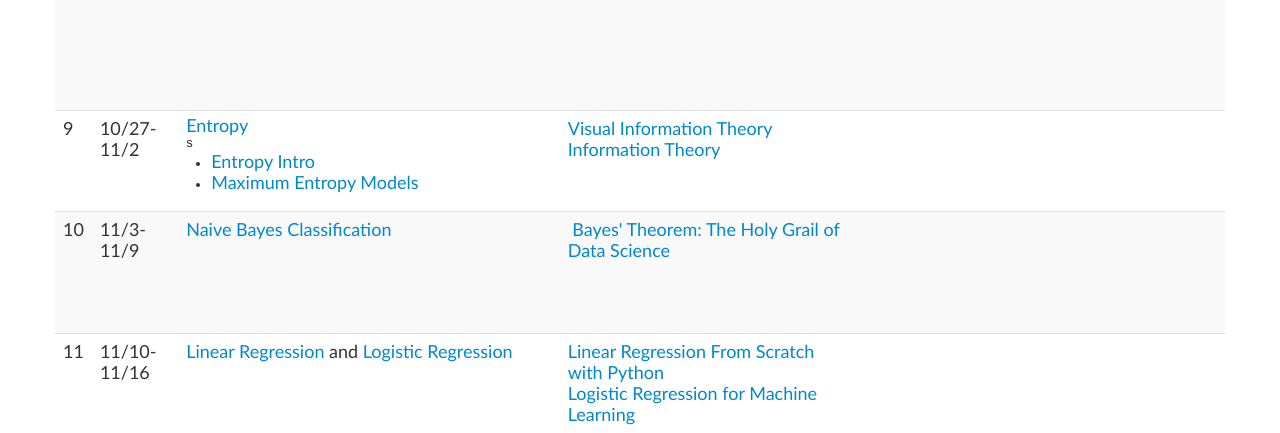
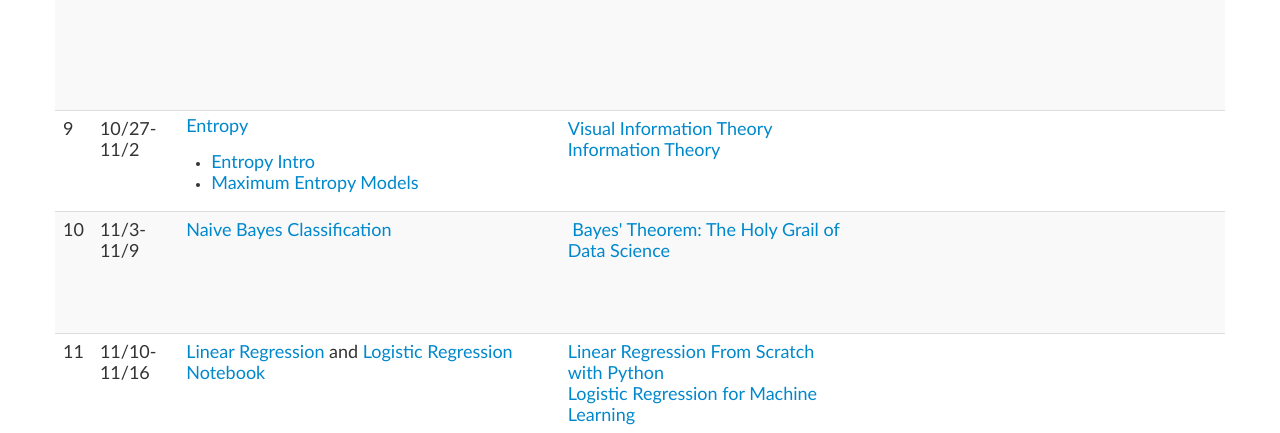
Before and after one commit to hpshin/LanguageAndComputer, a plain HTML site: page index.html in a window 1280 px wide. Shown: the part 3797-4230 px from the top of the page. Drawn offline with Linux system fonts and the light colour scheme.

Commit message:
notebook added

```diff
--- a/index.html
+++ b/index.html
@@ -125,9 +125,11 @@
 
 
 
+
                       and Language Processing (3rd ed. Draft)</a></font></font></li>
               <li><font face="Trebuchet MS" size="+1"><font size="+1"><font
                       size="+1"><a href="http://www.nltk.org/book/">Natural
+
 
 
 
@@ -247,6 +249,7 @@ href="https://medium.com/@ageitgey/natural-language-processing-is-fun-9a0bff3785
 
 
 
+
                           Language Processing is Fun!</a><br>
                       </font></li>
                   </ul>
@@ -262,6 +265,7 @@ href="https://medium.com/@ageitgey/natural-language-processing-is-fun-9a0bff3785
                           href="https://jupyter.org/">Jupyter notebook</a></font></li>
                     <li><font face="Trebuchet MS" size="+1"><a
                           href="https://colab.research.google.com/notebooks/welcome.ipynb">Google
+
 
 
 
@@ -320,6 +324,7 @@ href="https://towardsdatascience.com/python-for-data-science-from-scratch-part-i
 
 
 
+
                             for Data Science-From Scratch</a></font> </div>
                     </li>
                     <li style="list-style: none"><font face="Trebuchet
@@ -348,6 +353,7 @@ href="https://towardsdatascience.com/python-for-data-science-from-scratch-part-i
 
 
 
+
                             Tutorial</a></font> </div>
                     </li>
                     <li style="list-style: none"><font face="Trebuchet
@@ -356,6 +362,7 @@ href="https://towardsdatascience.com/python-for-data-science-from-scratch-part-i
                     <li>
                       <div><font face="Trebuchet MS" size="+1"><a
                             href="https://data-flair.training/blogs/python-tutorial/">Python
+
 
 
 
@@ -425,6 +432,7 @@ href="https://towardsdatascience.com/bringing-the-best-out-of-jupyter-notebooks-
 
 
 
+
                             the best out of Jupyter notebooks for Data
                             science-Enhance jupyter notebook’s
                             productivity with these tips &amp; tricks</a>
@@ -452,6 +460,7 @@ href="https://towardsdatascience.com/jupyter-notebook-extensions-517fa69d2231"><
                   <ul>
                     <li><font face="Trebuchet MS" size="+1"><a
 href="https://medium.com/dair-ai/primer-for-learning-google-colab-bb4cabca5dd6">Primer
+
 
 
 
@@ -485,6 +494,7 @@ href="https://towardsdatascience.com/getting-started-with-google-colab-f2fff97f5
                 <td class="s4" height="233" width="380"><font
                     face="Trebuchet MS" size="+1"><a
                       href="https://www.python.org/">Install Python 3.x</a>&nbsp;and&nbsp;
+
 
 
 
@@ -550,6 +560,7 @@ href="https://towardsdatascience.com/quick-and-dirty-data-gathering-with-python-
 
 
 
+
                                   and Dirty Data Gathering with Python</font></font></a><font
                               face="Trebuchet MS"><font size="+1"><br>
                               </font></font></li>
@@ -575,6 +586,7 @@ href="https://towardsdatascience.com/quick-and-dirty-data-gathering-with-python-
 
 
 
+
                           Documentation</a><br>
                       </font></font></font><br>
                   <p><font face="Trebuchet MS" size="+1">Regex:<br>
@@ -582,6 +594,7 @@ href="https://towardsdatascience.com/quick-and-dirty-data-gathering-with-python-
                   <ul>
                     <li><font face="Trebuchet MS" size="+1"><a
 href="https://medium.com/factory-mind/regex-tutorial-a-simple-cheatsheet-by-examples-649dc1c3f285">Regex
+
 
 
 
@@ -648,6 +661,7 @@ href="https://medium.com/dunder-data/minimally-sufficient-pandas-a8e67f2a2428">M
 
 
 
+
                             Sufficient Pandas</a></font></li>
                       <li><font face="Trebuchet MS"><a
 href="https://towardsdatascience.com/a-quick-introduction-to-the-pandas-python-library-f1b678f34673"><font
@@ -675,10 +689,12 @@ href="https://medium.com/@ageitgey/quick-tip-the-easiest-way-to-grab-data-out-of
 
 
 
+
                             Tip: The easiest way to grab data out of a
                             web page in Python</a></font></li>
                     </ul>
                     <li><font face="Trebuchet MS" size="+1">Visualization:
+
 
 
 
@@ -697,6 +713,7 @@ href="https://medium.com/@ageitgey/quick-tip-the-easiest-way-to-grab-data-out-of
                     <ul>
                       <li><font face="Trebuchet MS" size="+1"><a
 href="https://towardsdatascience.com/introduction-to-data-visualization-in-python-89a54c97fbed">Introduction
+
 
 
 
@@ -716,6 +733,7 @@ href="https://towardsdatascience.com/introduction-to-data-visualization-in-pytho
                     <ul>
                       <li><font face="Trebuchet MS" size="+1"><a
 href="https://medium.com/sfu-big-data/advanced-visualization-for-data-scientists-with-matplotlib-15c28863c41c">Advanced
+
 
 
 
@@ -750,10 +768,12 @@ href="https://medium.com/sfu-big-data/advanced-visualization-for-data-scientists
 
 
 
+
                         documentation</a><br>
                     </font></p>
                   <p><font face="Trebuchet MS" size="+1"><a
                         href="https://matplotlib.org/3.1.1/api/pyplot_summary.html">Matplotlib.pyplot
+
 
 
 
@@ -767,6 +787,7 @@ href="https://medium.com/sfu-big-data/advanced-visualization-for-data-scientists
                     </font></p>
                   <p><font face="Trebuchet MS" size="+1"><a
 href="https://www.datacamp.com/community/tutorials/seaborn-python-tutorial?utm_source=adwords_ppc&amp;utm_campaignid=1455363063&amp;utm_adgroupid=65083631748&amp;utm_device=c&amp;utm_keyword=&amp;utm_matchtype=b&amp;utm_network=g&amp;utm_adpostion=1t1&amp;utm_creative=278443377086&amp;utm_targetid=aud-299261629574:dsa-473406580275&amp;utm_loc_interest_ms=&amp;utm_loc_physical_ms=1009875&amp;gclid=Cj0KCQjwy97qBRDoARIsAITONTL2Qs5Q2tAUipX7zKAocU97cn87i_RvmWBIiiu4DV_ij-kzp8YO9TEaAhuREALw_wcB">Python
+
 
 
 
@@ -833,6 +854,7 @@ href="https://medium.com/dunder-data/minimally-sufficient-pandas-a8e67f2a2428">M
 
 
 
+
                             Sufficient Pandas</a></font></li>
                       <li><font face="Trebuchet MS"><a
 href="https://towardsdatascience.com/a-quick-introduction-to-the-pandas-python-library-f1b678f34673"><font
@@ -860,10 +882,12 @@ href="https://medium.com/@ageitgey/quick-tip-the-easiest-way-to-grab-data-out-of
 
 
 
+
                             Tip: The easiest way to grab data out of a
                             web page in Python</a></font></li>
                     </ul>
                     <li><font face="Trebuchet MS" size="+1">Visualization:
+
 
 
 
@@ -882,6 +906,7 @@ href="https://medium.com/@ageitgey/quick-tip-the-easiest-way-to-grab-data-out-of
                     <ul>
                       <li><font face="Trebuchet MS" size="+1"><a
 href="https://towardsdatascience.com/introduction-to-data-visualization-in-python-89a54c97fbed">Introduction
+
 
 
 
@@ -901,6 +926,7 @@ href="https://towardsdatascience.com/introduction-to-data-visualization-in-pytho
                     <ul>
                       <li><font face="Trebuchet MS" size="+1"><a
 href="https://medium.com/sfu-big-data/advanced-visualization-for-data-scientists-with-matplotlib-15c28863c41c">Advanced
+
 
 
 
@@ -934,10 +960,12 @@ href="https://medium.com/sfu-big-data/advanced-visualization-for-data-scientists
 
 
 
+
                         documentation</a><br>
                     </font></p>
                   <p><font face="Trebuchet MS" size="+1"><a
                         href="https://matplotlib.org/3.1.1/api/pyplot_summary.html">Matplotlib.pyplot
+
 
 
 
@@ -951,6 +979,7 @@ href="https://medium.com/sfu-big-data/advanced-visualization-for-data-scientists
                     </font></p>
                   <font face="Trebuchet MS" size="+1"><a
 href="https://www.datacamp.com/community/tutorials/seaborn-python-tutorial?utm_source=adwords_ppc&amp;utm_campaignid=1455363063&amp;utm_adgroupid=65083631748&amp;utm_device=c&amp;utm_keyword=&amp;utm_matchtype=b&amp;utm_network=g&amp;utm_adpostion=1t1&amp;utm_creative=278443377086&amp;utm_targetid=aud-299261629574:dsa-473406580275&amp;utm_loc_interest_ms=&amp;utm_loc_physical_ms=1009875&amp;gclid=Cj0KCQjwy97qBRDoARIsAITONTL2Qs5Q2tAUipX7zKAocU97cn87i_RvmWBIiiu4DV_ij-kzp8YO9TEaAhuREALw_wcB">Python
+
 
 
 
@@ -1047,6 +1076,7 @@ href="https://towardsdatascience.com/learning-nlp-language-models-with-real-data
 
 
 
+
                           Python Tutorial</a></font></li>
                     <li><font face="Trebuchet MS" size="+1"><a
 href="https://www.youtube.com/playlist?list=PLQVvvaa0QuDf2JswnfiGkliBInZnIC4HL">NLTK
@@ -1070,9 +1100,11 @@ href="https://www.youtube.com/playlist?list=PLQVvvaa0QuDf2JswnfiGkliBInZnIC4HL">
 
 
 
+
                           with Python3 for Natural Language Processing</a></font></li>
                     <li><font face="Trebuchet MS" size="+1"><a
 href="https://medium.com/datadriveninvestor/python-data-science-getting-started-tutorial-nltk-2d8842fedfdd">Python
+
 
 
 
@@ -1187,6 +1219,7 @@ href="https://medium.com/factory-mind/regex-tutorial-a-simple-cheatsheet-by-exam
 
 
 
+
                           tutorial- A quick cheatsheet by examples</a></font></li>
                   </ul>
                   <p><font face="Trebuchet MS" size="+1">NLTK:<br>
@@ -1194,6 +1227,7 @@ href="https://medium.com/factory-mind/regex-tutorial-a-simple-cheatsheet-by-exam
                   <ul>
                     <li><font face="Trebuchet MS" size="+1"><a
                           href="https://data-flair.training/blogs/nltk-python-tutorial/">NLTK
+
 
 
 
@@ -1237,9 +1271,11 @@ href="https://www.youtube.com/playlist?list=PLQVvvaa0QuDf2JswnfiGkliBInZnIC4HL">
 
 
 
+
                           with Python3 for Natural Language Processing</a></font></li>
                     <li><font face="Trebuchet MS" size="+1"><a
 href="https://medium.com/datadriveninvestor/python-data-science-getting-started-tutorial-nltk-2d8842fedfdd">Python
+
 
 
 
@@ -1293,11 +1329,13 @@ href="https://medium.com/datadriveninvestor/python-data-science-getting-started-
 
 
 
+
                       Modeling with N-Grams</a></font></td>
                 <td class="s4" height="202" width="300">
                   <p><font face="Trebuchet MS" size="+1"><font
                         face="Trebuchet MS" size="+1"><a
 href="https://towardsdatascience.com/learning-nlp-language-models-with-real-data-cdff04c51c25">Learning
+
 
 
 
@@ -1350,6 +1388,7 @@ href="https://towardsdatascience.com/learning-nlp-language-models-with-real-data
 
 
 
+
                         Modeling with N-Grams</a><br>
                     </font> </font>
                   <p style="line-height:100%; margin-top:0;
@@ -1385,9 +1424,11 @@ href="https://towardsdatascience.com/learning-nlp-language-models-with-real-data
 
 
 
+
                           Intro</a></font></li>
                     <li><font face="Trebuchet MS" size="+1"><a
                           href="data/Maximum_Entropy_Classifiers_All.pdf">Maximum
+
 
 
 
@@ -1430,6 +1471,7 @@ href="https://towardsdatascience.com/learning-nlp-language-models-with-real-data
 
 
 
+
                           NLP Language Models with Real Data</a><br>
                         <br>
                       </font><font face="Trebuchet MS" size="+1"><a
@@ -1452,9 +1494,11 @@ href="https://towardsdatascience.com/learning-nlp-language-models-with-real-data
 
 
 
+
                           Information Theory</a><br>
                         <a
 href="https://towardsdatascience.com/fundamentals-of-machine-learning-part-3-b305933f00cd">Information
+
 
 
 
@@ -1486,10 +1530,11 @@ href="https://towardsdatascience.com/fundamentals-of-machine-learning-part-3-b30
                   <p style="line-height:100%; margin-top:0;
                     margin-bottom:0;"><font face="Trebuchet MS"><a
                         href="data/entropyExtracted.pdf"><font size="+1">Entropy</font></a></font></p>
-                  s
+                  <br>
                   <ul>
                     <li><font face="Trebuchet MS" size="+1"><a
                           href="data/hpshin-statistics-EntropyAddition.pdf">Entropy
+
 
 
 
@@ -1511,6 +1556,7 @@ href="https://towardsdatascience.com/fundamentals-of-machine-learning-part-3-b30
                           Intro</a></font></li>
                     <li><font face="Trebuchet MS" size="+1"><a
                           href="data/Maximum_Entropy_Classifiers_All.pdf">Maximum
+
 
 
 
@@ -1537,6 +1583,7 @@ href="http://colah.github.io/posts/2015-09-Visual-Information/">Visual
                       Information Theory</a><br>
                     <a
 href="https://towardsdatascience.com/fundamentals-of-machine-learning-part-3-b305933f00cd">Information
+
 
 
 
@@ -1585,11 +1632,13 @@ href="https://towardsdatascience.com/fundamentals-of-machine-learning-part-3-b30
 
 
 
+
                       Bayes Classification</a></font><font
                     face="Trebuchet MS"> </font></td>
                 <td class="s4" height="105" width="300">
                   <p><font face="Trebuchet MS" size="+1"><a
 href="https://towardsdatascience.com/bayes-theorem-the-holy-grail-of-data-science-55d93315defb">&nbsp;Bayes'
+
 
 
 
@@ -1634,6 +1683,7 @@ href="https://towardsdatascience.com/linear-regression-simplified-ordinary-least
 
 
 
+
                       Regression</a> and <a
                       href="https://web.stanford.edu/%7Ejurafsky/slp3/5.pdf">Logistic
 
@@ -1654,11 +1704,16 @@ href="https://towardsdatascience.com/linear-regression-simplified-ordinary-least
 
 
 
+
                       Regression</a></font><font face="Trebuchet MS"><br>
+                  </font><font face="Trebuchet MS"><a
+                      href="data/ch01.ipynb"><font face="Trebuchet MS"
+                        size="+1"><font face="Trebuchet MS">Notebook</font></font></a><br>
                   </font><font face="Trebuchet MS"> </font></td>
                 <td width="300" valign="top"><font face="Trebuchet MS"
                     size="+1"><font face="Trebuchet MS" size="+1"><a
 href="https://medium.com/sigmoid/linear-regression-from-scratch-with-python-5c33712a1cec">Linear
+
 
 
 
@@ -1781,6 +1836,7 @@ href="http://ruder.io/word-embeddings-softmax/index.html">Approximating
 
 
 
+
                             secret ingredients of word2vec</a></font></div>
                     </li>
                     <li style="line-height:100%; margin-top:0;
@@ -1842,6 +1898,7 @@ href="http://ruder.io/word-embeddings-softmax/index.html">Approximating
                       <div><font face="Trebuchet MS" size="+1">Part
                           3:&nbsp;T<a
                             href="http://ruder.io/secret-word2vec/index.html">he
+
 
 
 
```
Also changed, not shown: 1 other file.
